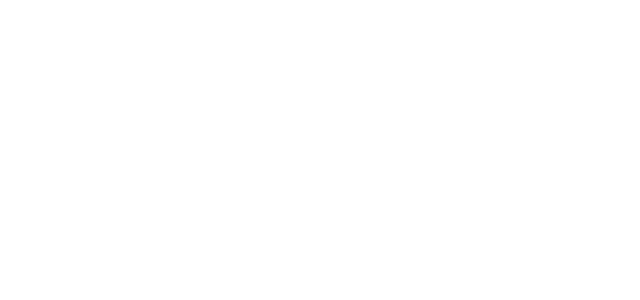
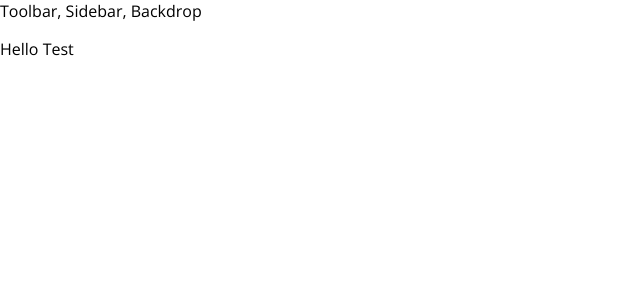
Before and after one commit to Mushfiqur06/burger-app, a React (Create React App) app: page / in a window 1280 px wide. Shown: the top 300 px of the page, without its empty margins (0-640 px from the left). Built offline with nearby package versions, Linux system fonts and the light colour scheme.

Commit message:
Create layout

```diff
--- a/src/App.js
+++ b/src/App.js
@@ -1,9 +1,12 @@
 import React from 'react';
+import Layout from './components/Layout/Layout'
 
 function App() {
   return (
     <div className="App">
-
+      <Layout>
+        <p>Hello Test</p>
+      </Layout>
     </div>
   );
 }
--- /dev/null
+++ b/src/components/Layout/Layout.js
@@ -0,0 +1,13 @@
+import React from 'react'
+import Aux from './../../hoc/Aux'
+
+const layout = (props) => (
+    <Aux>
+        <div>Toolbar, Sidebar, Backdrop</div>
+        <main>
+            {props.children}
+        </main>
+    </Aux>
+)
+
+export default layout;
--- /dev/null
+++ b/src/hoc/Aux.js
@@ -0,0 +1,3 @@
+const aux = (props) => props.children;
+
+export default aux;
--- a/src/index.css
+++ b/src/index.css
@@ -1,13 +1,12 @@
 body {
   margin: 0;
-  font-family: -apple-system, BlinkMacSystemFont, 'Segoe UI', 'Roboto', 'Oxygen',
-    'Ubuntu', 'Cantarell', 'Fira Sans', 'Droid Sans', 'Helvetica Neue',
+  font-family: 'Open Sans',
     sans-serif;
   -webkit-font-smoothing: antialiased;
   -moz-osx-font-smoothing: grayscale;
 }
 
 code {
-  font-family: source-code-pro, Menlo, Monaco, Consolas, 'Courier New',
-    monospace;
+  font-family: 'Open Sans',
+    sans-serif;
 }
```
